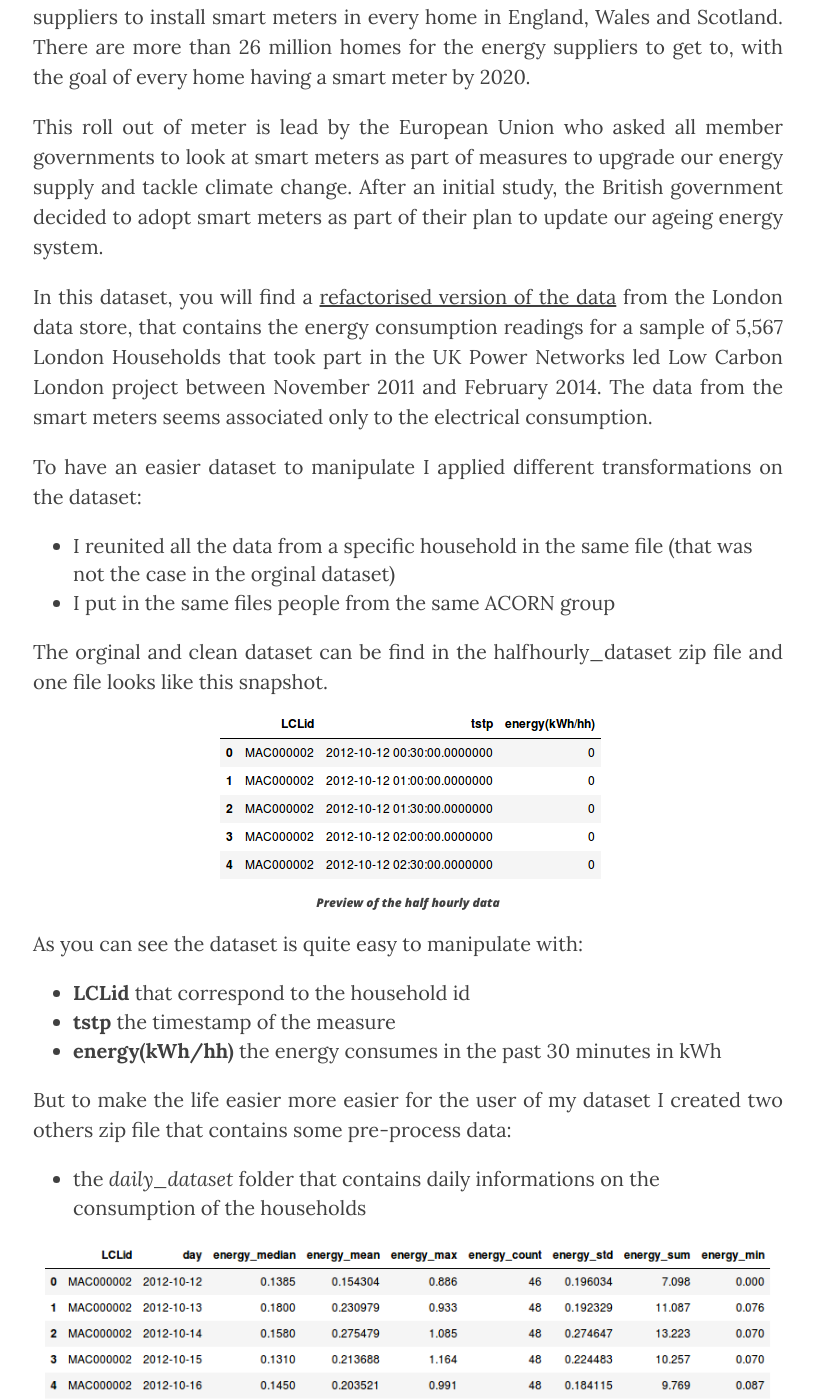
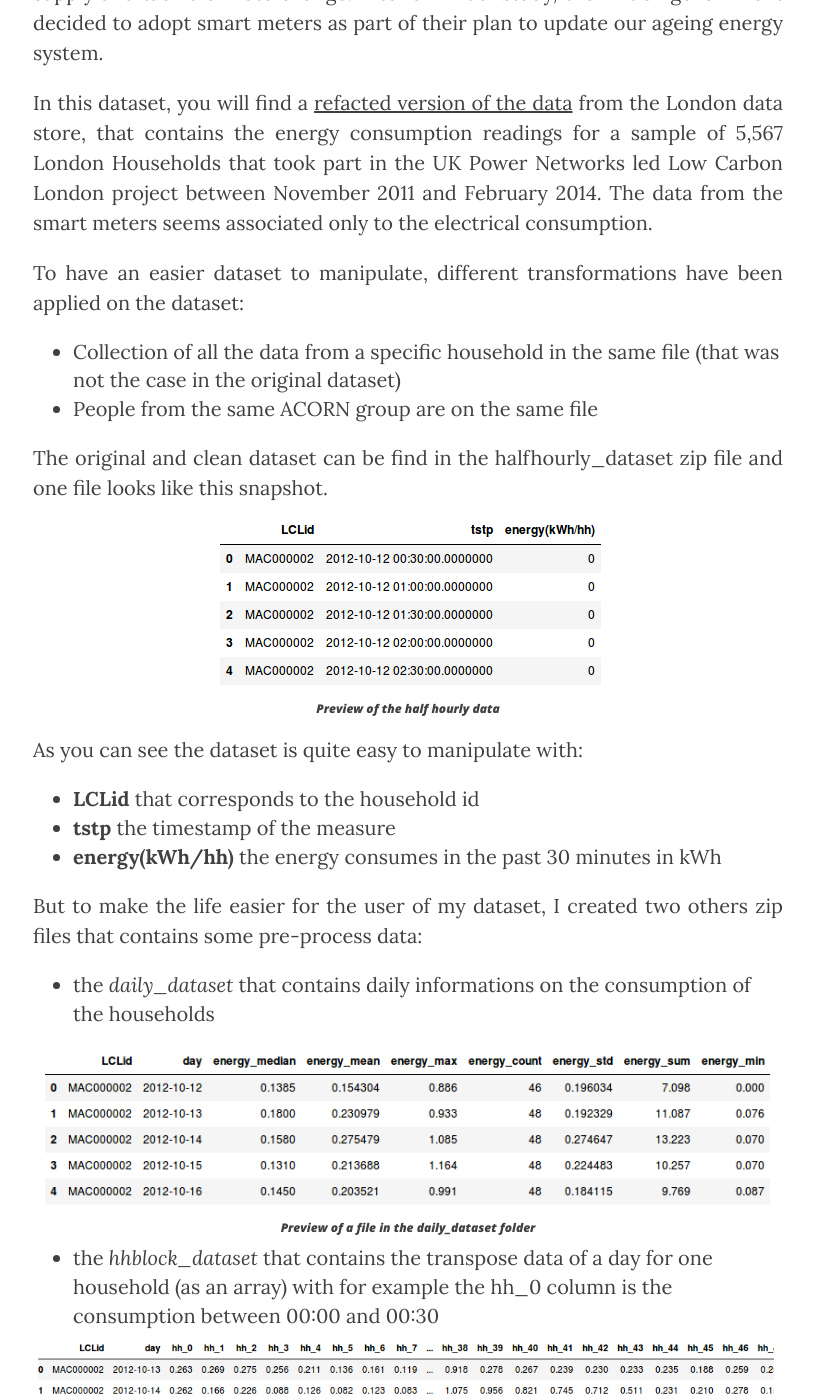
Before and after one commit to jeanmidevacc/jeanmidevacc.github.io, a Jekyll site: the page built from _posts/2018-01-28-Londonsmartmeter.md, in a window 1280 px wide and 1400 px high, scrolled down 774 px. Shown: the whole window, without its empty margins (232-1046 px from the left). Built offline with Jekyll 4.4.1, drawn with Linux system fonts in a browser that asks for light colours; nearby versions of some CDN libraries; our own code applies the rules of GitHub Pages for plain Markdown files; comment, search, counter and statistics services are not loaded; some of the changed text lies outside the part shown.

Commit message:
Correct london article

```diff
--- a/_posts/2018-01-28-Londonsmartmeter.md
+++ b/_posts/2018-01-28-Londonsmartmeter.md
@@ -2,11 +2,11 @@
 layout: post
 comments: true
 published: true
-title: London and electrical consumption
-subtitle: Exploration of a dataset
+title: Smart meters in London (Part1): Description and first insights
+subtitle: Description of the data and first insights on the electrical consumption
 header-img: img/header_img/london_image.jpg
 ---
-Hello, the goal of this article is to offer a clear description of the dataset that i uploaded in november on [Kaggle]("https://www.kaggle.com/jeanmidev/smart-meters-in-london") followed by some insights on the dataset.
+Hello, the goal of this article is to offer a clear description of the dataset that i uploaded in November 2017 on [Kaggle]("https://www.kaggle.com/jeanmidev/smart-meters-in-london") followed by some insights on the dataset.
 
 # Description of the dataset
 
@@ -14,14 +14,14 @@
 
 This roll out of meter is lead by the European Union who asked all member governments to look at smart meters as part of measures to upgrade our energy supply and tackle climate change. After an initial study, the British government decided to adopt smart meters as part of their plan to update our ageing energy system.
 
-In this dataset, you will find a [refactorised version of the data]("https://data.london.gov.uk/dataset/smartmeter-energy-use-data-in-london-households") from the London data store, that contains the energy consumption readings for a sample of 5,567 London Households that took part in the UK Power Networks led Low Carbon London project between November 2011 and February 2014. The data from the smart meters seems associated only to the electrical consumption.
+In this dataset, you will find a [refacted version of the data]("https://data.london.gov.uk/dataset/smartmeter-energy-use-data-in-london-households") from the London data store, that contains the energy consumption readings for a sample of 5,567 London Households that took part in the UK Power Networks led Low Carbon London project between November 2011 and February 2014. The data from the smart meters seems associated only to the electrical consumption.
 
-To have an easier dataset to manipulate I applied different transformations on the dataset:
+To have an easier dataset to manipulate, different transformations have been applied on the dataset:
 
-- I reunited all the data from a specific household in the same file (that was not the case in the orginal dataset)
-- I put in the same files people from the same ACORN group
+- Collection of all the data from a specific household in the same file (that was not the case in the original dataset)
+- People from the same ACORN group are on the same file
 
-The orginal and clean dataset can be find in the halfhourly_dataset zip file and one file looks like this snapshot.
+The original and clean dataset can be find in the halfhourly_dataset zip file and one file looks like this snapshot.
 
 <center>
 <img src="{{ site.baseurl }}/img/posts/london_sm/hhdata_preview.png" />
@@ -30,24 +30,24 @@
 
 As you can see the dataset is quite easy to manipulate with:
 
-- **LCLid** that correspond to the household id
+- **LCLid** that corresponds to the household id
 - **tstp** the timestamp of the measure
 - **energy(kWh/hh)** the energy consumes in the past 30 minutes in kWh
 
-But to make the life easier more easier for the user of my dataset I created two others zip file that contains some pre-process data:
+But to make the life easier for the user of my dataset, I created two others zip files that contains some pre-process data:
 
-- the *daily_dataset* folder that contains daily informations on the consumption of the households
+- the *daily_dataset* that contains daily informations on the consumption of the households
 <center>
 <img src="{{ site.baseurl }}/img/posts/london_sm/dailydata_preview.png" />
 <h6><i>Preview of a file in the daily_dataset folder</i></h6>
 </center>
-- the *hhblock_dataset* folder that contains the transpose data of a day for one household (as an array) with for example the hh_0 column is the consumption between 00:00 and 00:30
+- the *hhblock_dataset* that contains the transpose data of a day for one household (as an array) with for example the hh_0 column is the consumption between 00:00 and 00:30
 <center>
 <img src="{{ site.baseurl }}/img/posts/london_sm/hhblock_preview.png" />
 <h6><i>Preview of a file in the hhblock_dataset folder</i></h6>
 </center>
 
-This is an overview of  all the data from the smart meter, but to facilitate the exploration i created a table tha reference all the household and the associated files (informations_households.csv).
+This is an overview of  all the data from the smart meter, but to facilitate the exploration there is a table that stored all the households and their associated files (informations_households.csv).
 <center>
 <img src="{{ site.baseurl }}/img/posts/london_sm/tableref_preview.png" />
 <h6><i>Preview of the reference table</i></h6>
@@ -57,11 +57,11 @@
 
 - **LCLid** that correspond to the household id
 - **stdorToU** the kind of tariff applied (*ToU* the dynamic tariff in function of the days or *Std* the classic fixed tariff)
-- **Acorn** the [ACORN group]("https://acorn.caci.co.uk/") associated, that categorize the household
+- **Acorn** the [ACORN group]("https://acorn.caci.co.uk/") associated, that categorises the household
 - **Acorn_grouped** this is another more global classification of the ACORN (fusion of different ACORN groups)
 - **file** name of the file in the different zip files where you can find the data of the household
 
-All these informations are from the original dataset but to complete the informations avaialble to make other study i decided to add some additional datasets:
+All these informations are from the original dataset but to complete the informations available to make other study there is an addition of some new datasets:
 
 - *acorn_details.csv* : that contains the index for multiple parameters in comparison of the national (that have an index of 100)
 <center>
@@ -90,42 +90,42 @@
 
 ## Selection of the households
 
-This study will be oriented to compare the household each other, so the first step on this study is to find the best period to make the comparison.In my previous article on the electrical concumption in France there was a seasonal effect so a great period to study will be at least one year of data.In the next figure there is an illustration of the count of households with data (the 48 timestamps in the day) per day of the study.
+First step on this study is to find the best period to make the comparison. In my previous article on the electrical consumption in France there was a seasonal effect so a great period to study will be at least one year of data. In the next figure there is an illustration of the count of households with data (the 48 timestamps in the day) per day of the study.
 <center>
 <img src="{{ site.baseurl }}/img/posts/london_sm/count_householdday.png" />
 <h6><i>Count of households per day</i></h6>
 </center>
 
-**Notes**: There is clearly an augmentation of the number of available households since the start of the study in end 2011, the peak is reach in 2013.A good period for our study could be 2013 (and i choose this one).But it's now important to know the distribution of available days for this period in the households of the experiment, in the following there is a representation of this distribution in a boxplot.
+**Notes**: There is clearly an augmentation of the number of available households since the start of the study in end 2011, the peak is reach in 2013. A good period for our study could be 2013 (and i choose this one). But it's now important to know the distribution of the available days for this period in the households of the experiment, in the following figure there is a representation of this distribution in a boxplot.
 
 <center>
 <img src="{{ site.baseurl }}/img/posts/london_sm/boxplot_availalbedayhousehold.png" />
-<h6><i>Boxplot of the number of availalbe days for the study in 2013</i></h6>
+<h6><i>Boxplot of the number of available days for the study in 2013</i></h6>
 </center>
 
-The decision has been done to use the household that possess at least 357 days, so on the original dataset that represents a **lost of 38 households** on the 5566 avaialble in the dataset that's totally acceptable (less than 1%).
+The decision has been done to use the Households that possess at least 357 days, so on the original dataset that represents a **lost of 38 households** on the 5566 available in the dataset that's totally acceptable (less than 1%).
 
 ## Overview of the panel
 
-One of the first realisation is to display the global consumption of these household during the year of 2013, in the folowwing figure there is the daily global conumsption of these households during the period.
+One of the first realisation is to display the global consumption of these households during the year of 2013, in the following figure there is the daily global consumption of these households during the period.
 
 <center>
 <img src="{{ site.baseurl }}/img/posts/london_sm/timeseries_sumall.png" />
-<h6><i>Daily conumsption of the households</i></h6>
+<h6><i>Daily consumption of the households</i></h6>
 </center>
 
-**Notes**: This is obvious that there is a link between the electrical consumption and the day of the year (same result than in my previous article).The seasonal effect is very clear so in this panel there is a lot of people that are using the electricity as an heating source (or at least that their consumption is influenced by the heating).If the average daily outdoor temperature and the total daily consumption of the panel are crossed, the following figure disply the relation:
+**Notes**: This is obvious that there is a link between the electrical consumption and the day of the year (same result than in my [previous article]("http://jmdaignan.com/2017/10/20/Make-a-forecast-system-of-the-national-energy-consumption/")). The seasonal effect is very clear so in this panel there is a lot of people that are using the electricity as an heating source. If the average daily outdoor temperature and the total daily consumption of the panel are crossed, the following figure display the relation:
 <center>
 <img src="{{ site.baseurl }}/img/posts/london_sm/ptg_like.png" />
-<h6><i>Boxplot of the number of availalbe days for the study in 2013</i></h6>
+<h6><i>Daily consumption X Outdoor temperature</i></h6>
 </center>
 
 # Next steps
-As you can see this first exploration of the dataset has highlighted a lot of characterisitc of the electrical consumption in London like the influence of the weather in this consumption.
+As you can see this first exploration of the dataset has highlighted a lot of characteristic of the electrical consumption in London like the influence of the weather in this consumption.
 
 Some ideas for the next analytics:
 - Cross the ACORN data and the smart meter data
 - Try to forecast the consumption of the different households
-- Add new datsets like:
+- Add new datasets like:
   - [EPC]("https://epc.opendatacommunities.org/docs/api") data from London
-  - extra data on London like some underground or train strike
+  - extra data on London like some underground or train strike during the period
```
